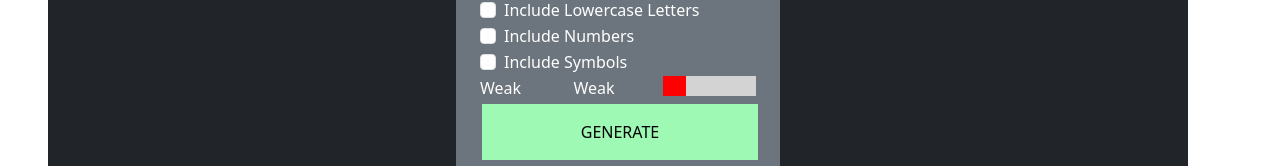
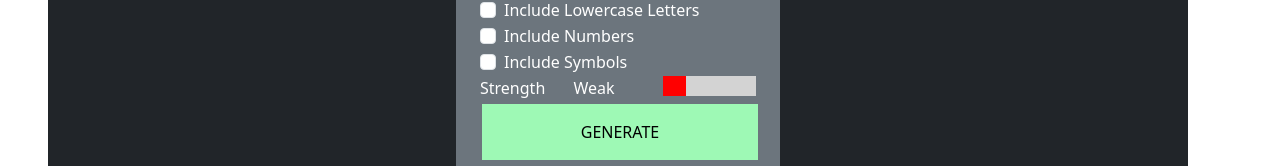
Before and after one commit to SniraJavas/password-generator-kandua, a React (Create React App) app: page /PasswordGen in a window 1280 px wide. Shown: the part 370-536 px from the top of the page. Built offline with nearby package versions, Linux system fonts and the light colour scheme.

Commit message:
Streangth label fixed

```diff
--- a/src/components/CheckList.js
+++ b/src/components/CheckList.js
@@ -109,7 +109,7 @@ const Checklist = (props) => {
             </Form>
 
             <div style={{display:'flex'}}>
-                <div className='col text-start'>{strength}</div>
+                <div className='col text-start'>Strength</div>
                 <div className='pe-5'>{strength}</div>
                 <div className="col text-end" >
                 <ProgressBar />
```
